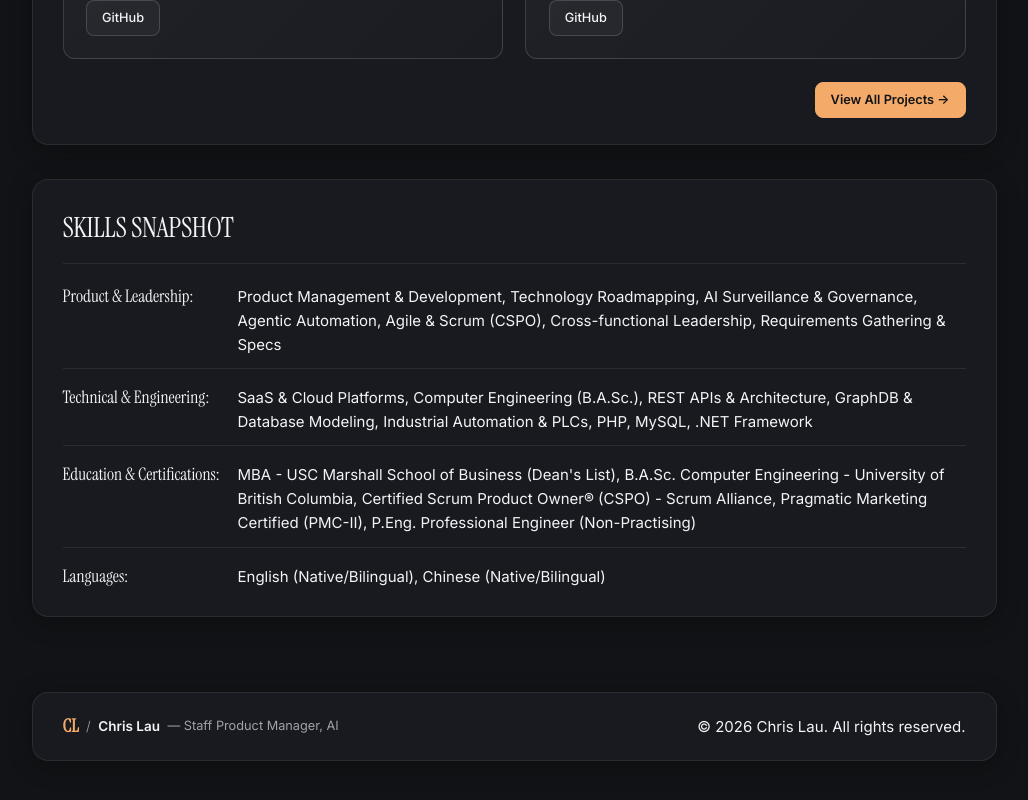
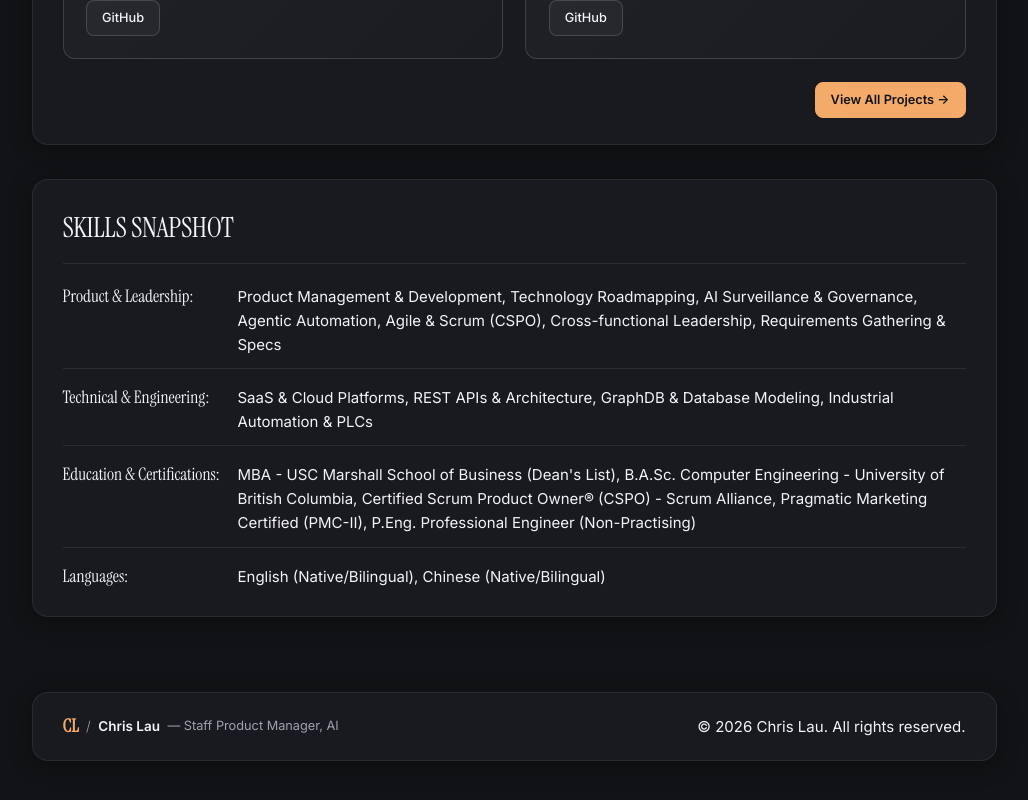
Before and after one commit to chris-lau/personalWebsite, a React (Vite) app in the folder frontend/: page / in a window 1280 px wide. Shown: the part 930-1730 px from the top of the page, without its empty margins (126-1154 px from the left). Built offline with nearby package versions, Linux system fonts and the light colour scheme.

Commit message:
feat: update skills matrix with product, technical, education, and language categories

```diff
--- a/frontend/src/data/skills.ts
+++ b/frontend/src/data/skills.ts
@@ -17,11 +17,9 @@ export const skillsData: SkillCategory[] = [
     category: 'Technical & Engineering',
     skills: [
       'SaaS & Cloud Platforms',
-      'Computer Engineering (B.A.Sc.)',
       'REST APIs & Architecture',
       'GraphDB & Database Modeling',
       'Industrial Automation & PLCs',
-      'PHP, MySQL, .NET Framework',
     ],
   },
   {
@@ -36,6 +34,8 @@ export const skillsData: SkillCategory[] = [
   },
   {
     category: 'Languages',
-    skills: ['English (Native/Bilingual)', 'Chinese (Native/Bilingual)'],
+    skills: ['English (Native/Bilingual)',
+      'Chinese (Native/Bilingual)'
+    ],
   },
 ];
```
